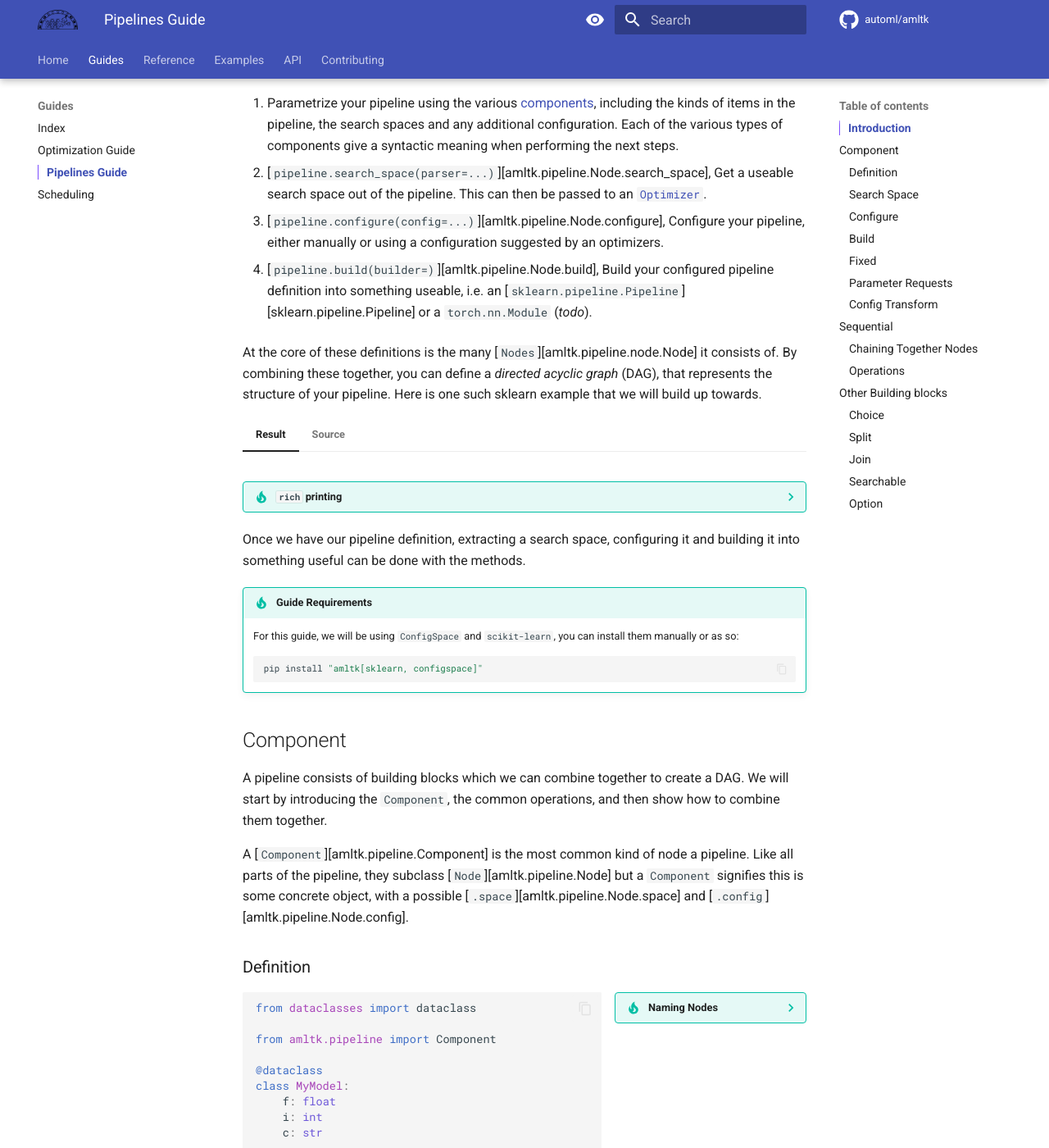
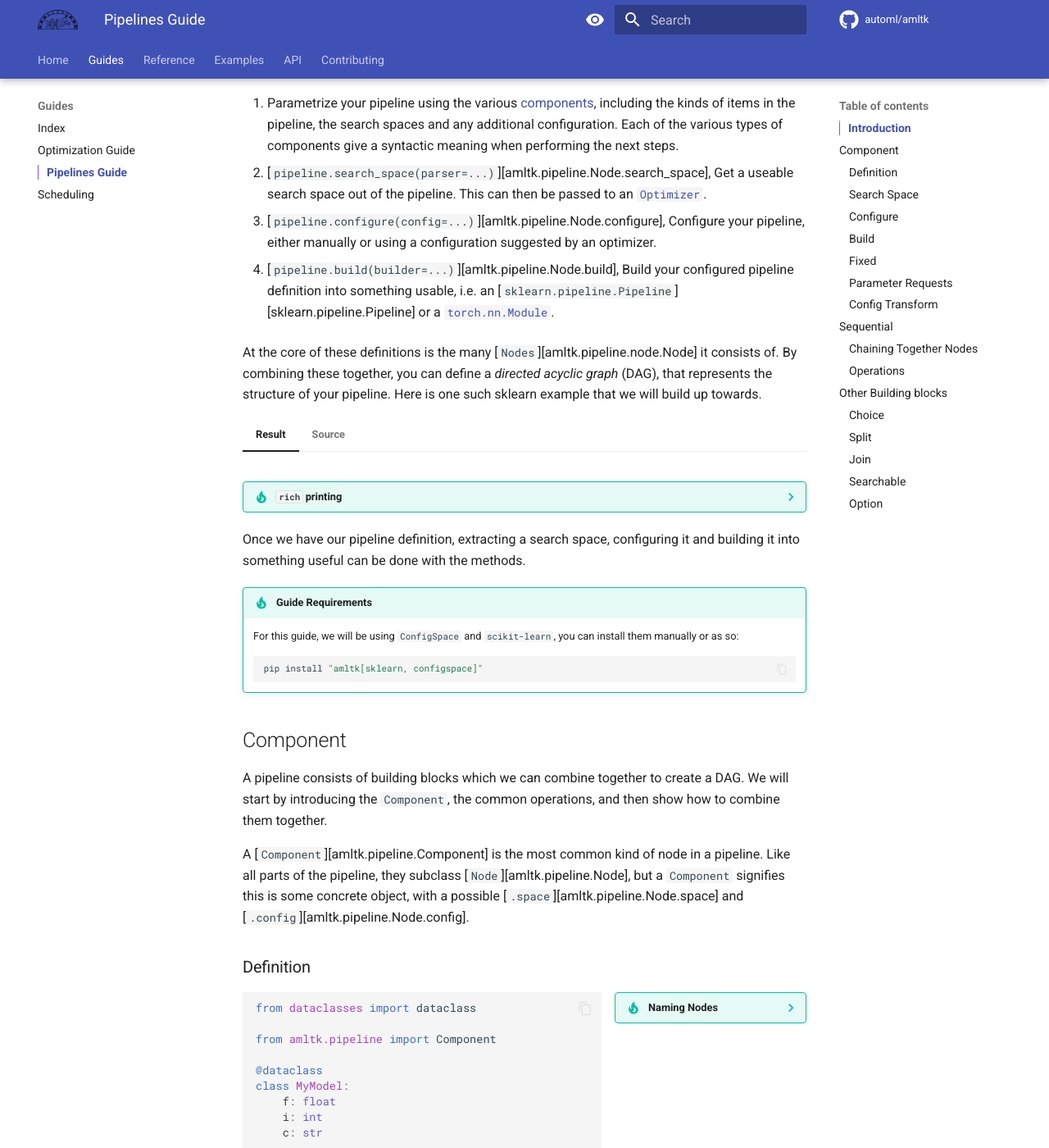
Before and after one commit to automl/amltk, an MkDocs documentation site: the page built from docs/guides/pipelines.md, in a window 1280 px wide and 1400 px high, scrolled down 620 px. Shown: the whole window at 82% size. Built offline with MkDocs 1.6.1 and Material for MkDocs 9.7.7, drawn with Linux system fonts in a browser that asks for light colours; comment, search, counter and statistics services are not loaded; the version menu is left out; some of the changed text lies outside the part shown.

Commit message:
doc: Fix typos

````diff
--- a/docs/guides/pipelines.md
+++ b/docs/guides/pipelines.md
@@ -31,12 +31,12 @@ We categorize this into 4 steps:
 
 3. [`pipeline.configure(config=...)`][amltk.pipeline.Node.configure],
     Configure your pipeline, either manually or using a configuration suggested by
-    an optimizers.
+    an optimizer.
 
-4. [`pipeline.build(builder=)`][amltk.pipeline.Node.build],
-    Build your configured pipeline definition into something useable, i.e.
+4. [`pipeline.build(builder=...)`][amltk.pipeline.Node.build],
+    Build your configured pipeline definition into something usable, i.e.
     an [`sklearn.pipeline.Pipeline`][sklearn.pipeline.Pipeline] or a
-    `torch.nn.Module` (_todo_).
+    [`torch.nn.Module`](https://pytorch.org/docs/stable/generated/torch.nn.Module.html).
 
 At the core of these definitions is the many [`Nodes`][amltk.pipeline.node.Node]
 it consists of. By combining these together, you can define a _directed acyclic graph_ (DAG),
@@ -95,8 +95,8 @@ A pipeline consists of building blocks which we can combine together
 to create a DAG. We will start by introducing the `Component`, the common operations,
 and then show how to combine them together.
 
-A [`Component`][amltk.pipeline.Component] is the most common kind of node a pipeline.
-Like all parts of the pipeline, they subclass [`Node`][amltk.pipeline.Node] but a
+A [`Component`][amltk.pipeline.Component] is the most common kind of node in a pipeline.
+Like all parts of the pipeline, they subclass [`Node`][amltk.pipeline.Node], but a
 `Component` signifies this is some concrete object, with a possible
 [`.space`][amltk.pipeline.Node.space] and [`.config`][amltk.pipeline.Node.config].
 
@@ -487,7 +487,7 @@ paths. This let's the `Split` know which data should be sent where. Each `builde
 will have it's own way of how to set up a `Split` and you should refer to
 the [builders reference](../reference/pipelines/builders.md) for more information.
 
-Our last step is just to convert this into a useable object and so once again
+Our last step is just to convert this into a usable object and so once again
 we use [`build()`][amltk.pipeline.Node.build].
 
 ```python exec="true" source="material-block" html="True" session="Pipeline-Split3"
````
Also changed, not shown: other parts of docs/guides/pipelines.md (+2 -2 lines), README.md (+3 -3 lines), docs/guides/index.md (+5 -5 lines), docs/guides/optimization.md (+4 -4 lines).
